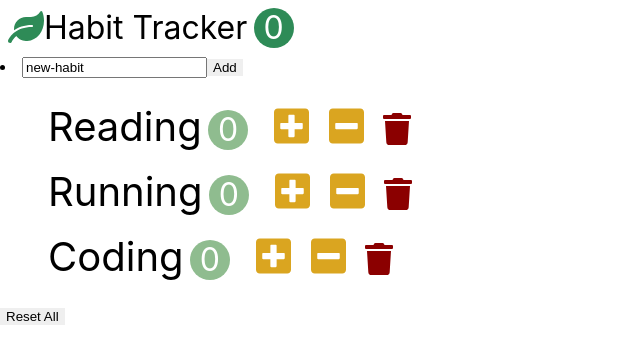
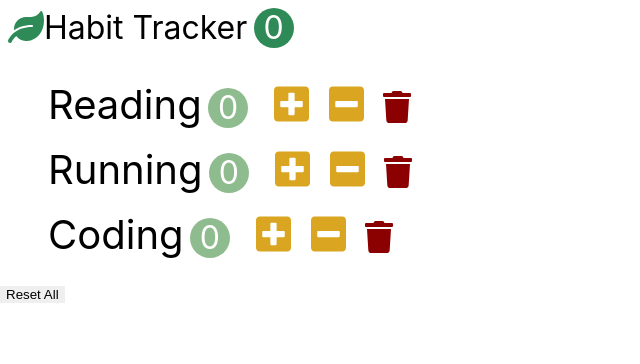
Before and after one commit to juyong0822/ReactProject, a React (Create React App) app: page / in a window 1280 px wide. Shown: the top 364 px of the page, without its empty margins (0-640 px from the left). Built offline with nearby package versions, Linux system fonts and the light colour scheme.

Commit message:
[New Feature] Delete input component

```diff
--- a/src/app.jsx
+++ b/src/app.jsx
@@ -1,7 +1,6 @@
 import "./app.css";
 import React, { Component } from "react";
 import Navbar from "./components/navbar";
-import Input from "./components/input";
 import Habits from "./components/habits";
 import Reset from "./components/reset";
 
@@ -67,7 +66,6 @@ class App extends Component {
         return (
             <>
                 <Navbar count={this.state.count} />
-                <Input onAdd={this.handleAdd} />
                 <Habits
                     habits={this.state.habits}
                     onIncrement={this.handleIncrement}
--- a/src/components/input.jsx
+++ /dev/null
@@ -1,21 +0,0 @@
-import React, { Component } from "react";
-
-class Input extends Component {
-    state = {
-        input: "new-habit",
-    };
-    handleAdd = () => {
-        this.props.onAdd(this.state.input);
-    };
-
-    render() {
-        return (
-            <li>
-                <input type="text" id="new-habit" value="new-habit"></input>
-                <button onClick={this.handleAdd}>Add</button>
-            </li>
-        );
-    }
-}
-
-export default Input;
```
